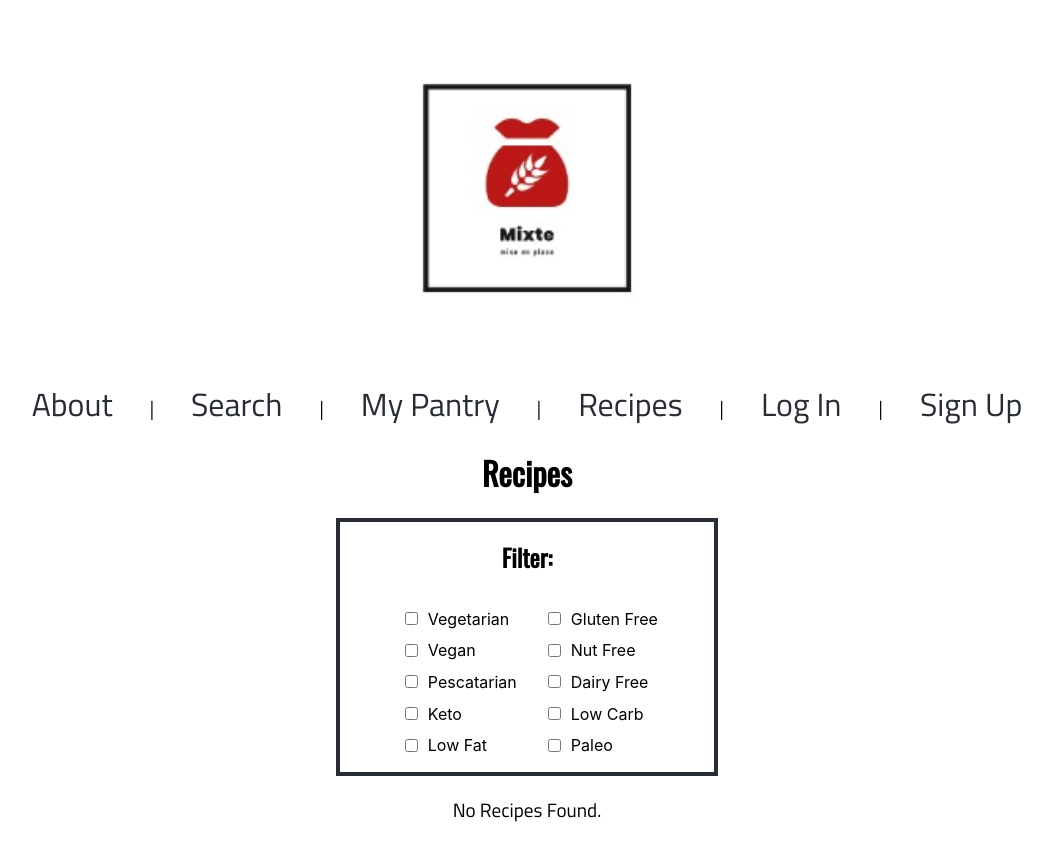
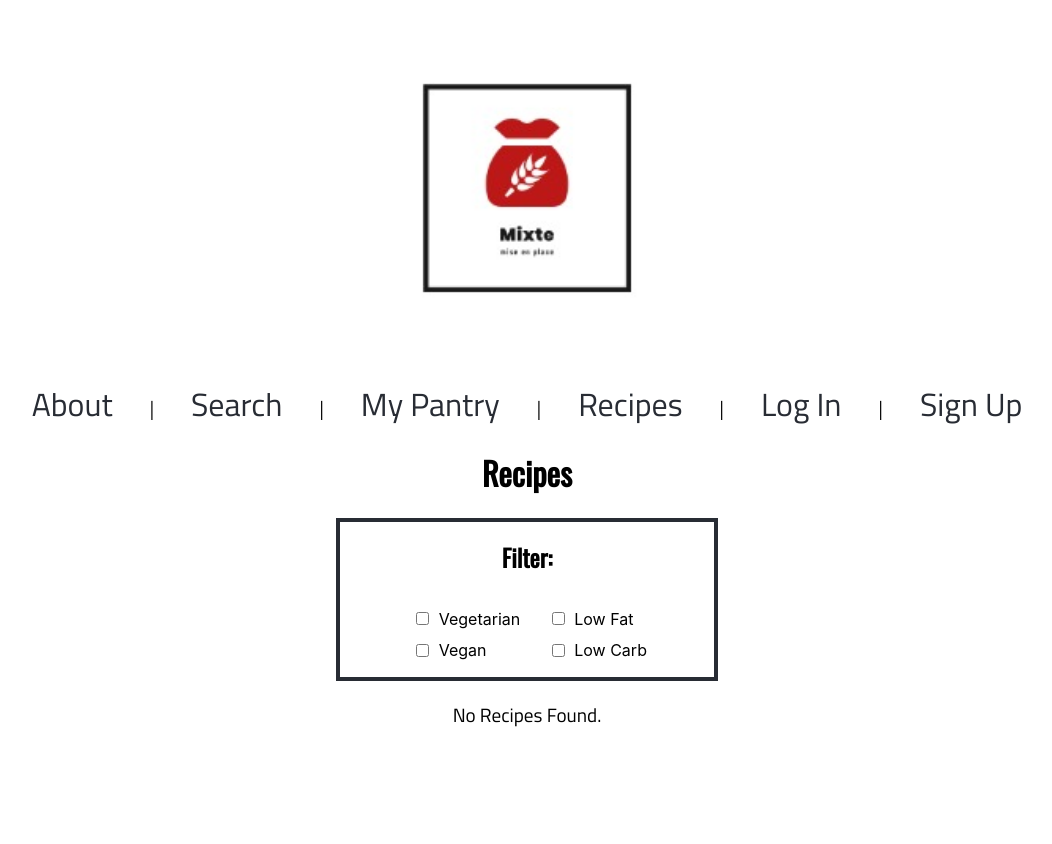
Before and after one commit to GarrettOMoore/edamam-fun, a React (Create React App) app in the folder client/: page /recipes in a window 1280 px wide. Shown: the whole page, without its empty margins (113-1165 px from the left). After the commit the page ends 800 px from the top, so only its background shows below. Built offline with nearby package versions, Linux system fonts and the light colour scheme.

Commit message:
added veg and vegan filtering, state update, etc

```diff
--- a/client/src/App.jsx
+++ b/client/src/App.jsx
@@ -20,6 +20,7 @@ class App extends Component {
       lockedResult: '',
       pantryData: {},
       recipes: {},
+      queryStr: '',
       filterElems: []
     }
     this.liftTokenToState = this.liftTokenToState.bind(this)
@@ -30,6 +31,7 @@ class App extends Component {
     this.handleRecipeSubmit = this.handleRecipeSubmit.bind(this)
     // this.fetchRecipes = this.fetchRecipes.bind(this);
     this.addFilterElem = this.addFilterElem.bind(this);
+    this.updateRecipes = this.updateRecipes.bind(this);
   }
 
   checkForLocalToken () {
@@ -126,14 +128,37 @@ class App extends Component {
     console.log("In Recipe Submit", queue)
     if (queue.length > 0) {
       let queryStr = queue.join('&').replace(/\s/g, '');
+      this.setState({
+        queryStr: queryStr
+      })
       this.fetchRecipes(queryStr)
     }
   }
 
   addFilterElem(elem){
-    this.setState({
-      filterElems: [...this.state.filterElems, elem]
-    })
+    let filterStr = ''
+    if (elem.length > 0 && typeof elem === 'object') {
+      filterStr = elem.join('&').replace(/\s/g, '');
+      this.setState({
+        filterElems: [...this.state.filterElems, filterStr]
+      })
+    } else {
+      filterStr = elem;
+    }
+    this.updateRecipes(this.state.filterElems)
+  }
+
+  updateRecipes(elem){
+    axios.post('/recipes/update', {
+      query: this.state.queryStr,
+      filter: elem
+  }).then((res) => {
+    console.log(res)
+      this.setState({
+          recipes: res.data.data.hits
+      })
+  })
+  .catch((err) => console.log(err))
   }
 
   render(){
@@ -171,7 +196,7 @@ class App extends Component {
       </div>
       {contents}
         <Route exact path='/' render={()=><About/>} />
-        <Route exact path='/recipes' render={()=><Recipes addFilterElem={this.addFilterElem}recipes={this.state.recipes}/>} />
+        <Route exact path='/recipes' render={()=><Recipes updateRecipes={this.updateRecipes}recipes={this.state.recipes}/>} />
         <Route exact path='/login' render={(props)=><Login liftToken={this.liftTokenToState}{...props}/>} />
         <Route exact path='/signup' render={(props)=><SignUp liftToken={this.liftTokenToState}{...props}/>} />
       </div>
--- a/client/src/Components/Recipes.jsx
+++ b/client/src/Components/Recipes.jsx
@@ -43,18 +43,18 @@ class Recipes extends Component {
                 <div className='filter-box'>
                     <h2>Filter:</h2><br/>
                     <section className='left-filter-box'>
-                        <input onClick={(e)=>this.props.addFilterElem(e.target.value)}id='vegetarian'type='checkbox'value='vegetarian'/>Vegetarian<br/>
-                        <input onClick={(e)=>this.props.addFilterElem(e.target.value)}id='vegan'type='checkbox'value='vegan'/>Vegan<br/>
-                        <input onClick={(e)=>this.props.addFilterElem(e.target.value)}id='pescatarian'type='checkbox'value='pescatarian'/>Pescatarian<br/>
-                        <input onClick={(e)=>this.props.addFilterElem(e.target.value)}id='keto'type='checkbox'value='keto'/>Keto<br/>
-                        <input onClick={(e)=>this.props.addFilterElem(e.target.value)}id='low-fat'type='checkbox'value='lowfat'/>Low Fat<br/>
+                        <input onClick={(e)=>this.props.updateRecipes(e.target.value)}id='vegetarian'type='checkbox'value='vegetarian'/>Vegetarian<br/>
+                        <input onClick={(e)=>this.props.updateRecipes(e.target.value)}id='vegan'type='checkbox'value='vegan'/>Vegan<br/>
+                        {/* <input onClick={(e)=>this.props.updateRecipes(e.target.value)}id='pescatarian'type='checkbox'value='pescatarian'/>Pescatarian<br/> */}
+                        {/* <input onClick={(e)=>this.props.updateRecipes(e.target.value)}id='keto'type='checkbox'value='keto'/>Keto<br/> */}
                     </section>
                     <section className='right-filter-box'>
-                        <input onClick={(e)=>this.props.addFilterElem(e.target.value)}id='gluten-free'type='checkbox'value='glutenfree'/>Gluten Free<br/>
-                        <input onClick={(e)=>this.props.addFilterElem(e.target.value)}id='nut-free'type='checkbox'value='nutfree'/>Nut Free<br/>
-                        <input onClick={(e)=>this.props.addFilterElem(e.target.value)}id='dairy-free'type='checkbox'value='dairyfree'/>Dairy Free<br/>
-                        <input onClick={(e)=>this.props.addFilterElem(e.target.value)}id='low-carb'type='checkbox'value='lowcarb'/>Low Carb<br/>
-                        <input onClick={(e)=>this.props.addFilterElem(e.target.value)}id='paleo'type='checkbox'value='paleo'/>Paleo<br/>
+                        <input onClick={(e)=>this.props.updateRecipes(e.target.value)}id='low-fat'type='checkbox'value='lowfat'/>Low Fat<br/>
+                        {/* <input onClick={(e)=>this.props.updateRecipes(e.target.value)}id='gluten-free'type='checkbox'value='glutenfree'/>Gluten Free<br/> */}
+                        {/* <input onClick={(e)=>this.props.updateRecipes(e.target.value)}id='nut-free'type='checkbox'value='nutfree'/>Nut Free<br/> */}
+                        {/* <input onClick={(e)=>this.props.updateRecipes(e.target.value)}id='dairy-free'type='checkbox'value='dairyfree'/>Dairy Free<br/> */}
+                        <input onClick={(e)=>this.props.updateRecipes(e.target.value)}id='low-carb'type='checkbox'value='lowcarb'/>Low Carb<br/>
+                        {/* <input onClick={(e)=>this.props.updateRecipes(e.target.value)}id='paleo'type='checkbox'value='paleo'/>Paleo<br/> */}
                     </section>
                 </div>
             {recipes}
```
Also changed, not shown: 1 other file (tests, documents, lock files or other folders).
